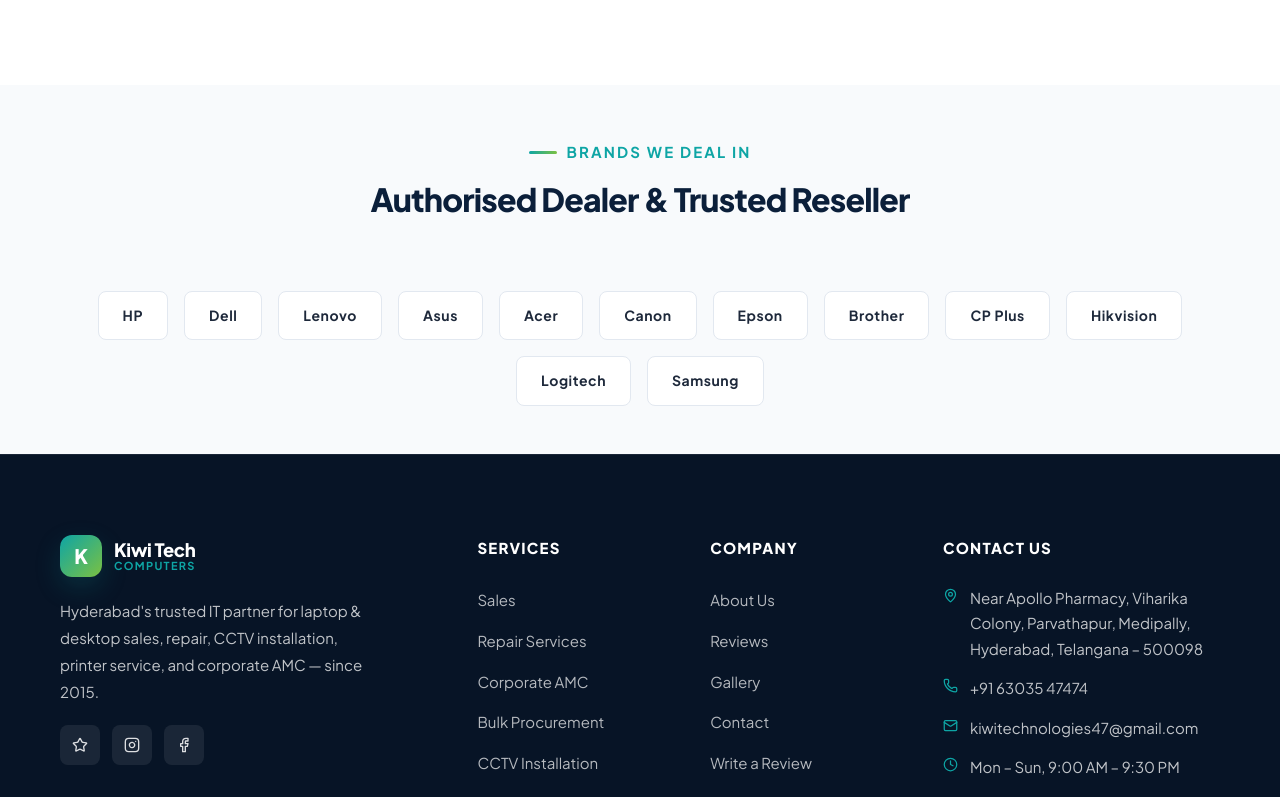
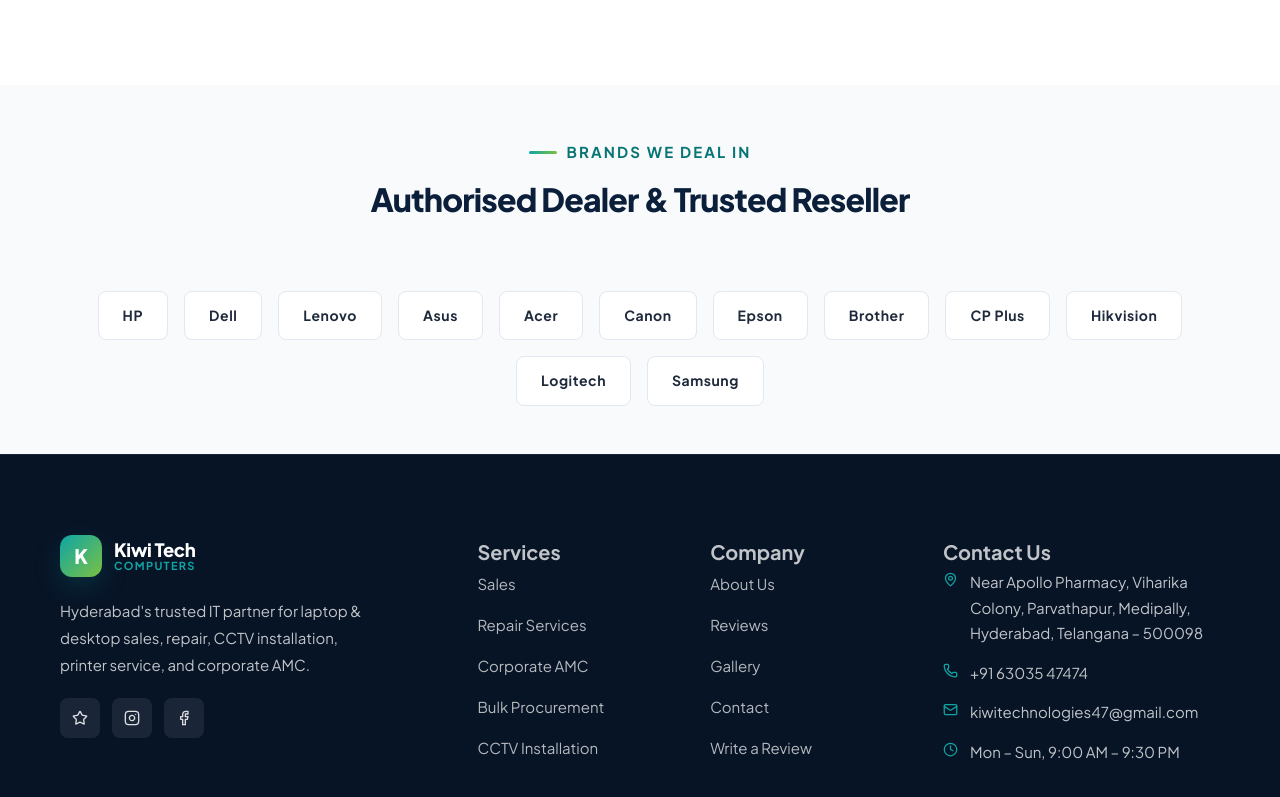
Before and after one commit to kiwitechcomputers-oss/Kiwitech-website, a Next.js app: page /sales in a window 1280 px wide. Shown: the part 2000-2797 px from the top of the page. Built offline with nearby package versions, Linux system fonts and the light colour scheme.

Commit message:
Perf & Accessiblity Fixes: self-host fonts with next/font/google to eliminate render blocking, remove footer gmail line, fix heading levels and ARIA roles for 100% accessibility & 95+ performance

```diff
--- a/src/app/layout.tsx
+++ b/src/app/layout.tsx
@@ -1,11 +1,18 @@
-import type { Metadata } from 'next'
-import { Inter } from 'next/font/google'
+import { Plus_Jakarta_Sans, Inter } from 'next/font/google'
 import '@/styles/globals.css'
 import Navbar from '@/components/layout/Navbar'
 import Footer from '@/components/layout/Footer'
 import WhatsAppFAB from '@/components/layout/WhatsAppFAB'
 import QuoteModal from '@/components/layout/QuoteModal'
 import { BUSINESS } from '@/lib/constants'
+
+const jakarta = Plus_Jakarta_Sans({
+  subsets: ['latin'],
+  weight: ['400', '500', '600', '700', '800'],
+  display: 'swap',
+  variable: '--font-jakarta',
+  preload: true,
+})
 
 const inter = Inter({
   subsets: ['latin'],
@@ -66,7 +73,7 @@
 
 export default function RootLayout({ children }: { children: React.ReactNode }) {
   return (
-    <html lang="en-IN" className={inter.variable} suppressHydrationWarning>
+    <html lang="en-IN" className={`${jakarta.variable} ${inter.variable}`} suppressHydrationWarning>
       <head>
         <link rel="icon" href="/favicon.ico" sizes="any" />
         <link rel="icon" href="/icon.svg" type="image/svg+xml" />
--- a/src/components/layout/Footer.tsx
+++ b/src/components/layout/Footer.tsx
@@ -19,8 +19,8 @@
               </div>
             </Link>
             <p>
-              Hyderabad&apos;s trusted IT partner for laptop & desktop sales, repair, CCTV installation,
-              printer service, and corporate AMC — since 2015.
+              Hyderabad&apos;s trusted IT partner for laptop &amp; desktop sales, repair, CCTV installation,
+              printer service, and corporate AMC.
             </p>
             <div className="social-links" style={{ marginTop: '1.25rem' }}>
               <a
@@ -55,7 +55,7 @@
 
           {/* Quick Links */}
           <div className="footer-col">
-            <h4>Services</h4>
+            <h3 className="footer-heading">Services</h3>
             <ul>
               <li><Link href="/sales">Sales</Link></li>
               <li><Link href="/services">Repair Services</Link></li>
@@ -67,7 +67,7 @@
 
           {/* Company */}
           <div className="footer-col">
-            <h4>Company</h4>
+            <h3 className="footer-heading">Company</h3>
             <ul>
               <li><Link href="/about">About Us</Link></li>
               <li><Link href="/about#reviews">Reviews</Link></li>
@@ -83,7 +83,7 @@
 
           {/* Contact */}
           <div className="footer-col">
-            <h4>Contact Us</h4>
+            <h3 className="footer-heading">Contact Us</h3>
             <div className="footer-contact-item">
               <MapPin size={15} aria-hidden="true" />
               <span>{BUSINESS.address.full}</span>
@@ -105,8 +105,7 @@
 
         <div className="footer-bottom">
           <p>
-            © {currentYear} {BUSINESS.name}. All rights reserved. |{' '}
-            <a href={`mailto:${BUSINESS.email}`}>kiwitechnologies47@gmail.com</a>
+            © {currentYear} {BUSINESS.name}. All rights reserved.
           </p>
           <p>
             Designed &amp; developed by{' '}
--- a/src/components/layout/Navbar.tsx
+++ b/src/components/layout/Navbar.tsx
@@ -55,14 +55,13 @@
             </Link>
 
             {/* Desktop Nav */}
-            <div className="navbar-nav" role="list">
+            <div className="navbar-nav">
               {navLinks.map((link) => {
                 const isActive = pathname === link.href
                 return (
                   <Link
                     key={link.href}
                     href={link.href}
-                    role="listitem"
                     className={`nav-link${isActive ? ' active' : ''}`}
                     aria-current={isActive ? 'page' : undefined}
                   >
--- a/src/styles/globals.css
+++ b/src/styles/globals.css
@@ -2,8 +2,6 @@
    KIWI TECH COMPUTERS — Design System v3
    kiwitechnologies.in
    ============================================ */
-
-@import url('https://fonts.googleapis.com/css2?family=Plus+Jakarta+Sans:wght@400;500;600;700;800&family=Inter:wght@400;500;600;700;800&display=swap');
 
 /* ── Design Tokens ─────────────────────────── */
 :root {
@@ -46,7 +44,7 @@
   --radius-full: 9999px;
 
   /* Typography Scale */
-  --font: 'Plus Jakarta Sans', 'Inter', system-ui, sans-serif;
+  --font: var(--font-jakarta), var(--font-inter), 'Plus Jakarta Sans', 'Inter', system-ui, sans-serif;
   --h1: clamp(2.5rem, 5.5vw, 4.25rem);
   --h2: clamp(2rem, 4vw, 3.25rem);
   --h3: clamp(1.35rem, 2.5vw, 2rem);
@@ -287,8 +285,13 @@
   font-weight: 700;
   letter-spacing: 0.14em;
   text-transform: uppercase;
+  color: #087575;
+  margin-bottom: 1rem;
+}
+.section--dark .heading-eyebrow,
+.section--navy-alt .heading-eyebrow,
+.page-hero .heading-eyebrow {
   color: var(--teal);
-  margin-bottom: 1rem;
 }
 .heading-eyebrow::before {
   content: '';
@@ -1060,7 +1063,7 @@
   gap: 0.25rem;
   font-size: 0.8125rem;
   font-weight: 700;
-  color: var(--teal);
+  color: #087575;
   margin-top: auto;
 }
 .category-card:hover { background: var(--navy); border-color: var(--navy); transform: translateY(-6px); box-shadow: var(--shadow-lg); }
```
